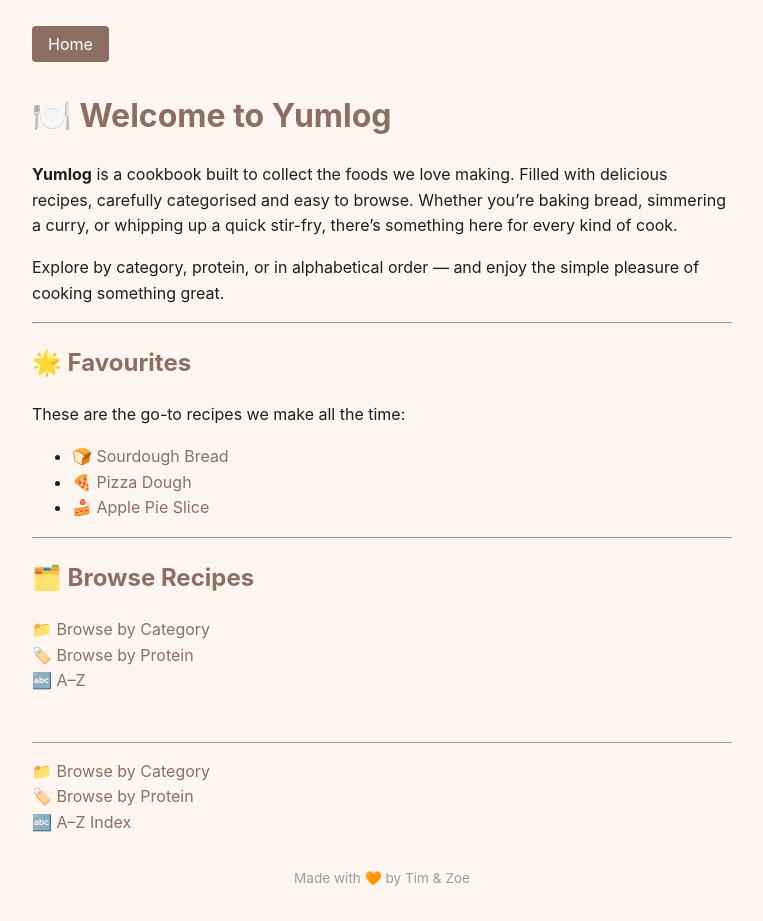
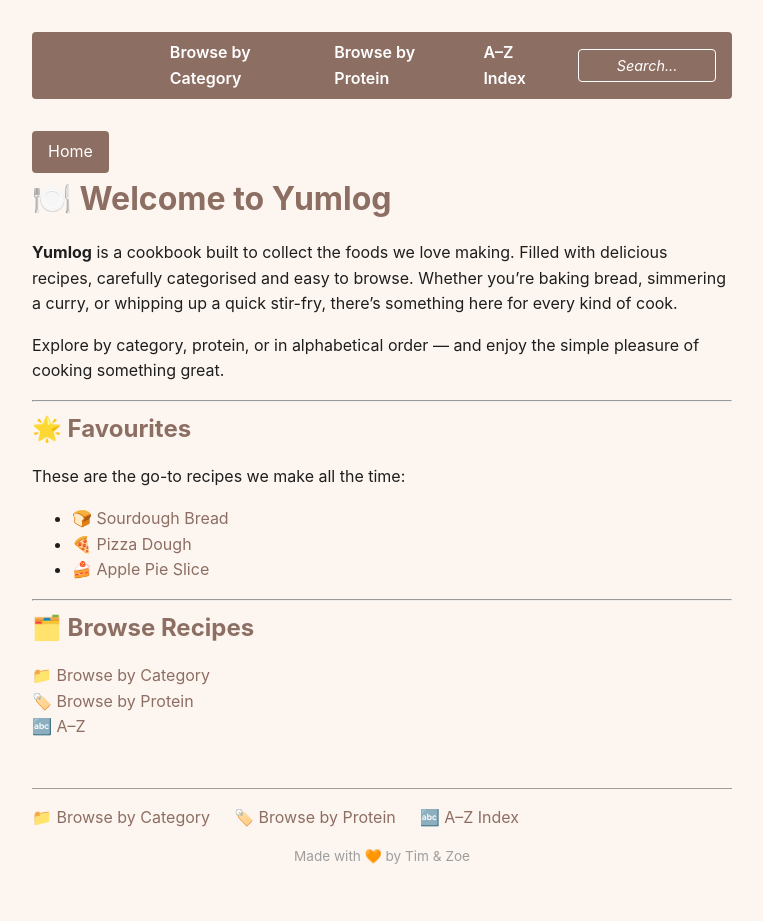
Before and after one commit to Tim-Claessen/yumlog, a Jekyll site: the page built from index.md, in a window 1280 px wide. Shown: the whole page, without its empty margins (258-1021 px from the left). Built offline with Jekyll 4.4.1, drawn with Linux system fonts in a browser that asks for light colours; after the commit the page ends 900 px from its top, so only the background shows below that.

Commit message:
Update default.html

```diff
--- a/_layouts/default.html
+++ b/_layouts/default.html
@@ -5,7 +5,6 @@
   <meta name="viewport" content="width=device-width, initial-scale=1.0" />
   <style>
     :root {
-      color-scheme: light dark;
       --color-primary: #8D6E63; /* Mocha Brown */
       --color-secondary: #D7CCC8; /* Oat Milk */
       --color-accent: #F4A261; /* Burnt Orange */
@@ -14,15 +13,22 @@
       /* Light mode specifics */
       --bg-light: #FDF6F0;
       --text-light: #1E1E1E;
+      --card-bg-light: var(--color-secondary);
 
       /* Dark mode specifics */
       --bg-dark: #121212;
       --text-dark: #E0E0E0;
       --card-bg-dark: #1E1E1E;
+
+      /* For header band */
+      --header-bg-light: var(--color-primary);
+      --header-bg-dark: #5C4B44; /* Darker mocha brown shade */
     }
 
+    /* Base styles */
     body {
-      font-family: -apple-system, BlinkMacSystemFont, "Segoe UI", Roboto, "Helvetica Neue", sans-serif;
+      font-family: -apple-system, BlinkMacSystemFont, "Segoe UI", Roboto,
+        "Helvetica Neue", sans-serif;
       margin: 2rem auto;
       padding: 0 1rem;
       max-width: 700px;
@@ -32,13 +38,17 @@
       transition: background-color 0.3s ease, color 0.3s ease;
     }
 
-    h1, h2, h3 {
+    h1,
+    h2,
+    h3 {
       color: var(--color-primary);
+      margin: 0;
     }
 
     a {
       color: var(--color-primary);
       text-decoration: none;
+      transition: color 0.3s ease;
     }
 
     a:hover {
@@ -46,16 +56,88 @@
       text-decoration: underline;
     }
 
-    nav {
-      margin-bottom: 2rem;
+    /* Header band */
+    header {
+      background-color: var(--header-bg-light);
+      color: white;
+      padding: 0.5rem 1rem;
+      display: flex;
+      align-items: center;
+      justify-content: space-between;
+      max-width: 700px;
+      margin: 0 auto 2rem auto;
+      border-radius: 4px;
+      box-sizing: border-box;
     }
 
+    header h1 {
+      font-size: 1.5rem;
+      font-weight: 700;
+      margin-right: 2rem;
+      flex-shrink: 0;
+    }
+
+    nav.header-nav {
+      display: flex;
+      gap: 1.25rem;
+      flex-grow: 1;
+      align-items: center;
+    }
+
+    nav.header-nav a {
+      font-weight: 600;
+      color: white;
+    }
+
+    nav.header-nav a:hover {
+      color: var(--color-accent);
+    }
+
+    /* Search placeholder */
+    .search-placeholder {
+      margin-left: 1.5rem;
+      padding: 0.25rem 0.5rem;
+      border: 1px solid white;
+      border-radius: 4px;
+      background-color: transparent;
+      color: white;
+      font-style: italic;
+      font-size: 0.9rem;
+      cursor: text;
+      user-select: none;
+      flex-shrink: 0;
+      min-width: 120px;
+      text-align: center;
+    }
+
+    /* Footer */
     footer {
       margin-top: 3rem;
       padding-top: 1rem;
       border-top: 1px solid var(--color-highlight);
       font-size: 0.9rem;
       color: var(--color-highlight);
+      max-width: 700px;
+      margin-left: auto;
+      margin-right: auto;
+    }
+
+    footer nav ul {
+      list-style: none;
+      padding: 0;
+      margin: 0 0 1rem 0;
+      font-size: 1rem;
+      display: flex;
+      gap: 1.5rem;
+      flex-wrap: wrap;
+    }
+
+    footer nav ul li a {
+      color: var(--color-primary);
+    }
+
+    footer nav ul li a:hover {
+      color: var(--color-accent);
     }
 
     footer .signoff {
@@ -74,52 +157,93 @@
       cursor: pointer;
       font-size: 1rem;
       text-decoration: none;
+      display: inline-block;
       transition: background-color 0.3s ease;
     }
 
     .home-btn:hover {
-      background-color: #7a5c54; /* Slightly darker Mocha Brown */
+      background-color: var(--color-accent);
     }
 
+    /* Dark mode overrides */
     @media (prefers-color-scheme: dark) {
       body {
         background-color: var(--bg-dark);
         color: var(--text-dark);
       }
 
-      h1, h2, h3 {
-        color: #BFA68D; /* lighter Mocha Brown */
+      h1,
+      h2,
+      h3 {
+        color: var(--color-primary);
       }
 
       a {
-        color: #BFA68D; /* lighter Mocha Brown */
+        color: var(--color-primary);
       }
 
       a:hover {
-        color: var(--color-accent); /* Burnt Orange for hover only */
+        color: var(--color-accent);
+      }
+
+      header {
+        background-color: var(--header-bg-dark);
+        color: var(--text-dark);
+      }
+
+      nav.header-nav a {
+        color: var(--text-dark);
+      }
+
+      nav.header-nav a:hover {
+        color: var(--color-accent);
+      }
+
+      .search-placeholder {
+        border-color: var(--text-dark);
+        color: var(--text-dark);
       }
 
       footer {
-        border-top-color: #5A5A5A;
-        color: #B0B0B0;
+        border-top-color: var(--color-highlight);
+        color: var(--color-highlight);
+      }
+
+      footer nav ul li a {
+        color: var(--color-primary);
+      }
+
+      footer nav ul li a:hover {
+        color: var(--color-accent);
       }
 
       footer .signoff {
-        color: #B0B0B0;
+        color: var(--color-highlight);
       }
 
       .home-btn {
-        background-color: #A87B5B; /* Mocha Brown variant */
-        color: white;
+        background-color: var(--color-primary);
+        color: var(--text-dark);
       }
 
       .home-btn:hover {
-        background-color: #945f3e; /* darker accent */
+        background-color: var(--color-accent);
+        color: var(--text-dark);
       }
     }
   </style>
 </head>
 <body>
+  <header>
+    <h1>Yumlog</h1>
+    <nav class="header-nav" aria-label="Primary navigation">
+      <a href="{{ '/indexes/categories' | relative_url }}">Browse by Category</a>
+      <a href="{{ '/indexes/proteins' | relative_url }}">Browse by Protein</a>
+      <a href="{{ '/indexes/alphabet' | relative_url }}">A–Z Index</a>
+    </nav>
+    <div class="search-placeholder" aria-label="Search placeholder" tabindex="0">Search...</div>
+  </header>
+
   <nav>
     <a href="{{ site.baseurl }}/" class="home-btn" aria-label="Home">Home</a>
   </nav>
@@ -128,7 +252,7 @@
 
   <footer>
     <nav>
-      <ul style="list-style:none; padding:0; margin:0; font-size: 1rem;">
+      <ul>
         <li>📁 <a href="{{ '/indexes/categories' | relative_url }}">Browse by Category</a></li>
         <li>🏷️ <a href="{{ '/indexes/proteins' | relative_url }}">Browse by Protein</a></li>
         <li>🔤 <a href="{{ '/indexes/alphabet' | relative_url }}">A–Z Index</a></li>
```
Also changed, not shown: other parts of _layouts/default.html (+1 -0 lines).
